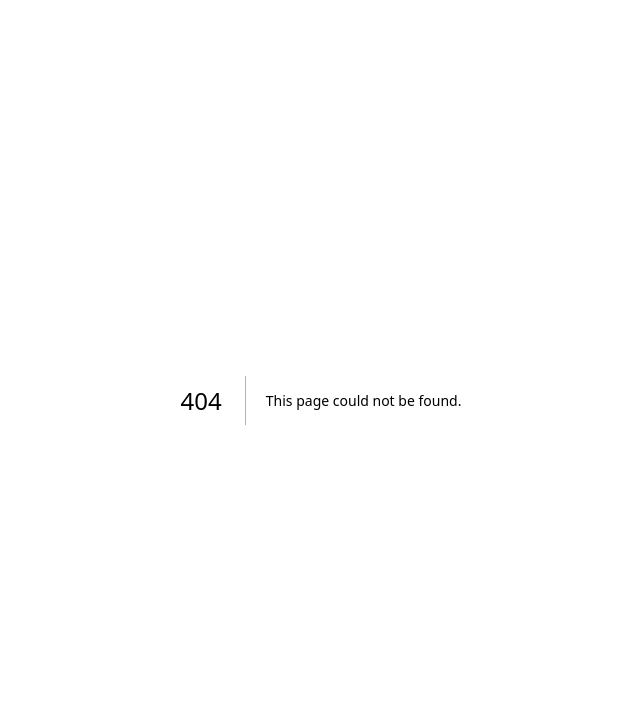
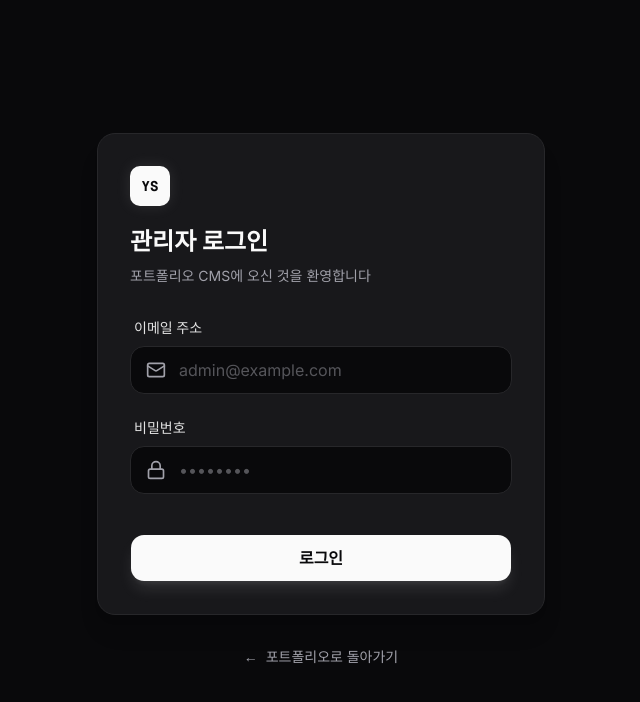
Before and after one commit to YeonShin/ys-archive, a Next.js app: page /admin/login in a window 1280 px wide. Before the commit this address had no page. Shown: the top 702 px of the page, without its empty margins (319-959 px from the left). Built offline with nearby package versions, Linux system fonts and the light colour scheme.

Commit message:
feat: Zod 유효성 검사를 포함한 AdminLoginForm UI 구현 (#46)

```diff
--- a/src/app/(admin)/admin/layout.tsx
+++ b/src/app/(admin)/admin/layout.tsx
@@ -1,25 +1,14 @@
-import type { Metadata } from "next";
-import Link from "next/link";
+import type { Metadata } from 'next';
 
 export const metadata: Metadata = {
-  title: "YS_Archive Admin",
-  description: "YS_Archive Admin Dashboard",
+  title: 'YS_Archive Admin',
+  description: 'YS_Archive Admin Dashboard',
 };
 
 export default function AdminLayout({ children }: { children: React.ReactNode }) {
   return (
-    <div className="min-h-screen bg-zinc-100 text-zinc-950 dark:bg-zinc-900 dark:text-zinc-50">
-      <nav className="border-b border-zinc-200 bg-white px-6 py-4 dark:border-zinc-800 dark:bg-zinc-950">
-        <div className="mx-auto flex max-w-7xl items-center justify-between">
-          <h1 className="text-lg font-semibold">Portfolio Admin</h1>
-          <Link href="/">
-            <p className="text-sm font-medium hover:text-zinc-600 dark:hover:text-zinc-300">
-              View Site
-            </p>
-          </Link>
-        </div>
-      </nav>
-      <main className="mx-auto max-w-7xl p-6">{children}</main>
+    <div className="bg-admin-bg text-admin-text min-h-screen">
+      <main>{children}</main>
     </div>
   );
 }
--- /dev/null
+++ b/src/app/(admin)/admin/login/page.tsx
@@ -0,0 +1,27 @@
+import type { Metadata } from 'next';
+import Link from 'next/link';
+
+import AdminLoginForm from '@/features/admin/auth/components/AdminLoginForm';
+
+export const metadata: Metadata = {
+  title: 'Admin Login | YS_Archive',
+  description: 'Login to access the admin dashboard',
+};
+
+const AdminLoginPage = () => {
+  return (
+    <div className="flex min-h-screen flex-col items-center justify-center">
+      <AdminLoginForm />
+      <div className="mt-8">
+        <Link
+          href="/"
+          className="text-admin-muted hover:text-admin-text flex items-center gap-2 text-sm font-medium transition-colors"
+        >
+          <span>←</span> 포트폴리오로 돌아가기
+        </Link>
+      </div>
+    </div>
+  );
+};
+
+export default AdminLoginPage;
--- a/src/app/globals.css
+++ b/src/app/globals.css
@@ -95,6 +95,13 @@
   --color-brand-neutral-light: var(--brand-neutral-light);
   --color-brand-neutral-muted: var(--brand-neutral-muted);
 
+  /* 어드민 전용 컬러 테마 */
+  --color-admin-bg: #09090b;
+  --color-admin-card: #18181b;
+  --color-admin-border: #27272a;
+  --color-admin-text: #fafafa;
+  --color-admin-muted: #a1a1aa;
+
   /* 특수 흐림 효과 테마 직접 매핑 */
   --blur-3px: 3px;
   --blur-4px: 4px;
--- /dev/null
+++ b/src/features/admin/auth/components/AdminLoginForm.tsx
@@ -0,0 +1,117 @@
+'use client';
+
+import { useTransition } from 'react';
+
+import { useRouter } from 'next/navigation';
+
+import { zodResolver } from '@hookform/resolvers/zod';
+import { Loader2, Lock, Mail } from 'lucide-react';
+import { useForm } from 'react-hook-form';
+import { toast } from 'sonner';
+import { z } from 'zod';
+
+import { Button } from '@/components/ui/button';
+
+import { loginAdminAction } from '../actions/auth.action';
+
+const loginSchema = z.object({
+  email: z.string().email('유효한 이메일 주소를 입력해주세요'),
+  password: z.string().min(1, '비밀번호를 입력해주세요'),
+});
+
+type LoginFormData = z.infer<typeof loginSchema>;
+
+export default function AdminLoginForm() {
+  const router = useRouter();
+  const [isPending, startTransition] = useTransition();
+
+  const {
+    register,
+    handleSubmit,
+    formState: { errors },
+  } = useForm<LoginFormData>({
+    resolver: zodResolver(loginSchema),
+    defaultValues: {
+      email: '',
+      password: '',
+    },
+  });
+
+  const onSubmit = (data: LoginFormData) => {
+    startTransition(async () => {
+      const formData = new FormData();
+      formData.append('email', data.email);
+      formData.append('password', data.password);
+
+      const result = await loginAdminAction(formData);
+
+      if (!result.success) {
+        toast.error(result.error || '로그인에 실패했습니다.');
+        return;
+      }
+
+      toast.success('로그인 성공');
+      router.push('/admin');
+      router.refresh();
+    });
+  };
+
+  return (
+    <div className="bg-admin-card border-admin-border w-full max-w-md rounded-2xl border p-8 shadow-xl">
+      <div className="mb-8 text-start">
+        <div className="bg-admin-text mb-5 inline-flex h-10 w-10 items-center justify-center rounded-lg shadow-[0_0_15px_rgba(250,250,250,0.1)]">
+          <span className="text-admin-bg font-mono text-sm font-bold">YS</span>
+        </div>
+        <h1 className="text-admin-text text-2xl font-bold">관리자 로그인</h1>
+        <p className="text-admin-muted mt-2 text-sm">포트폴리오 CMS에 오신 것을 환영합니다</p>
+      </div>
+
+      <form onSubmit={handleSubmit(onSubmit)} className="space-y-6" noValidate>
+        <div className="space-y-2">
+          <label htmlFor="email" className="text-admin-text/90 block px-1 text-sm font-medium">
+            이메일 주소
+          </label>
+          <div className="relative">
+            <Mail className="text-admin-muted absolute top-1/2 left-4 size-5 -translate-y-1/2" />
+            <input
+              id="email"
+              type="email"
+              placeholder="admin@example.com"
+              className="border-admin-border bg-admin-bg text-admin-text placeholder:text-admin-muted/50 focus:ring-admin-text/20 focus:border-admin-text h-12 w-full rounded-xl border pr-4 pl-12 transition-all focus:ring-2 focus:outline-none"
+              {...register('email')}
+            />
+          </div>
+          {errors.email && <p className="text-destructive pl-1 text-sm">{errors.email.message}</p>}
+        </div>
+
+        <div className="space-y-2">
+          <label htmlFor="password" className="text-admin-text/90 block px-1 text-sm font-medium">
+            비밀번호
+          </label>
+          <div className="relative">
+            <Lock className="text-admin-muted absolute top-1/2 left-4 size-5 -translate-y-1/2" />
+            <input
+              id="password"
+              type="password"
+              placeholder="••••••••"
+              className="border-admin-border bg-admin-bg text-admin-text placeholder:text-admin-muted/50 focus:ring-admin-text/20 focus:border-admin-text h-12 w-full rounded-xl border pr-4 pl-12 transition-all focus:ring-2 focus:outline-none"
+              {...register('password')}
+            />
+          </div>
+          {errors.password && (
+            <p className="text-destructive pl-1 text-sm">{errors.password.message}</p>
+          )}
+        </div>
+
+        <Button
+          type="submit"
+          className="bg-admin-text text-admin-bg hover:bg-admin-text/90 shadow-admin-text/10 mt-4 h-12 w-full rounded-xl text-base font-semibold shadow-lg"
+          disabled={isPending}
+        >
+          {isPending ? <Loader2 className="mr-2 size-5 animate-spin" /> : null}
+          로그인
+        </Button>
+      </form>
+    </div>
+  );
+}
```
